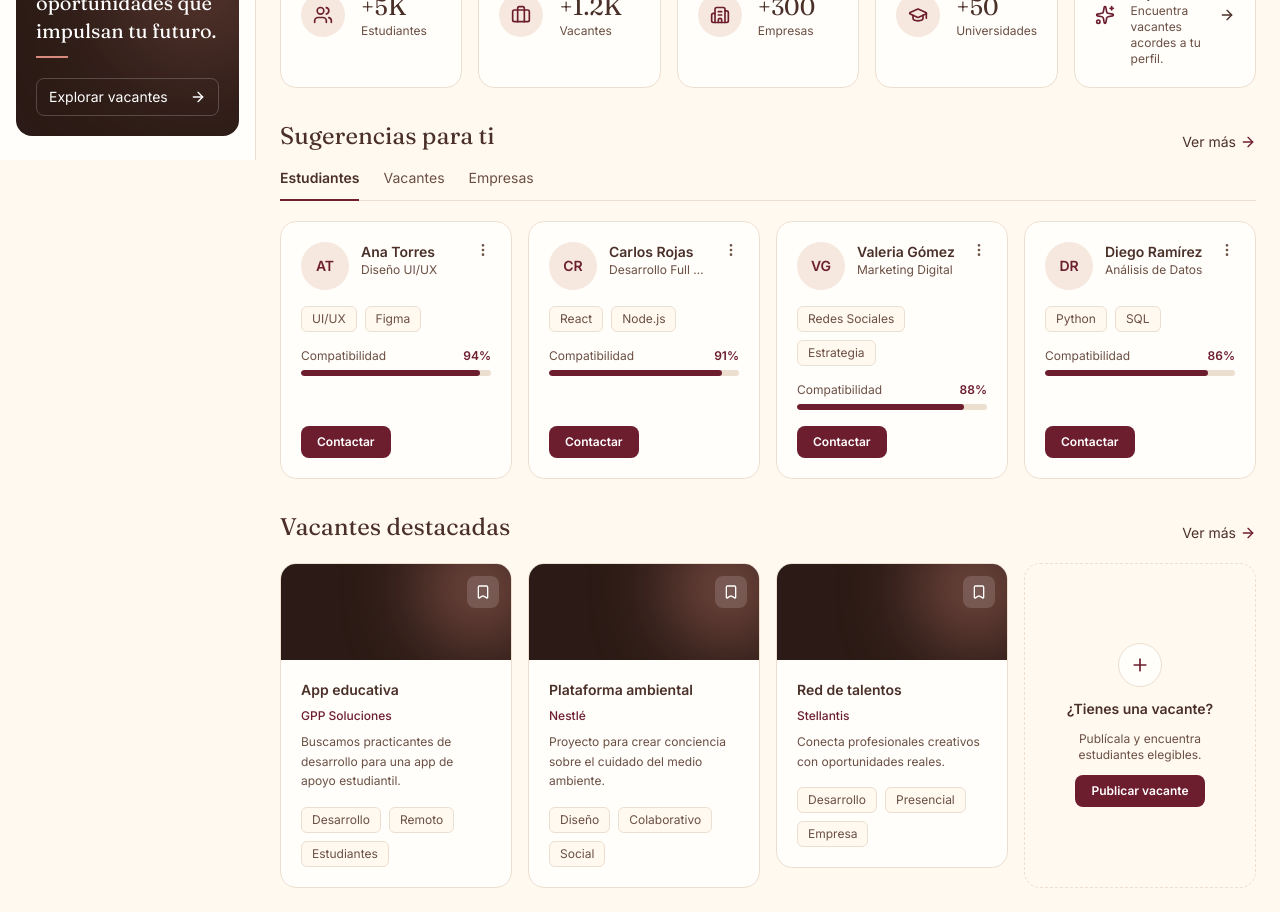
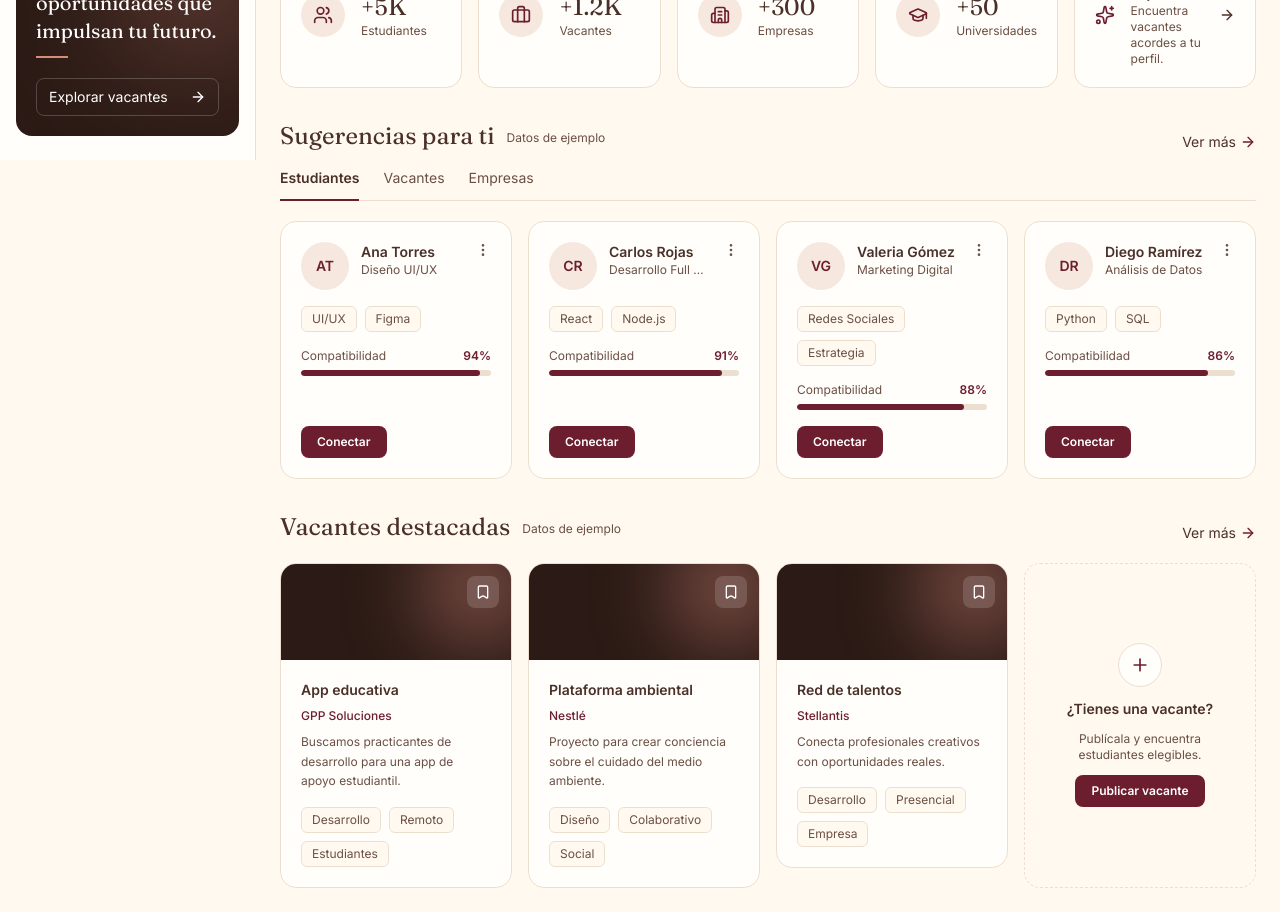
Before and after one commit to fhanyb3rry/linkea, a React (Vite) app in the folder frontend/: page /inicio in a window 1280 px wide. Shown: the part 640-1552 px from the top of the page. Built offline with nearby package versions, Linux system fonts and the light colour scheme; no server answers.

Commit message:
Botones funcionales: conectar, guardar, abrir vacantes y página Guardados
El panel usa datos reales de la API (con ejemplo de respaldo). Conectar y
guardar persisten en localStorage; las vacantes destacadas abren su detalle;
Vacantes acepta ?q= y se agrega /guardados.

```diff
--- a/frontend/src/App.jsx
+++ b/frontend/src/App.jsx
@@ -10,6 +10,7 @@ import Register from './pages/Register'
 import CrearPerfilEstudiante from './pages/CrearPerfilEstudiante'
 import PublicarVacante from './pages/PublicarVacante'
 import VacancyDetail from './pages/VacancyDetail'
+import Guardados from './pages/Guardados'
 
 export default function App() {
   return (
@@ -25,6 +26,7 @@ export default function App() {
         <Route path="vacantes/nueva" element={<PublicarVacante />} />
         <Route path="vacantes/:id" element={<VacancyDetail />} />
         <Route path="estudiantes" element={<Estudiantes />} />
+        <Route path="guardados" element={<Guardados />} />
         <Route path="perfil/crear" element={<CrearPerfilEstudiante />} />
       </Route>
     </Routes>
--- a/frontend/src/components/cards/StudentCard.jsx
+++ b/frontend/src/components/cards/StudentCard.jsx
@@ -1,4 +1,4 @@
-import { Clock, MapPin } from 'lucide-react'
+import { Check, Clock, MapPin } from 'lucide-react'
 import MatchBadge from './MatchBadge'
 
 const estados = {
@@ -16,7 +16,7 @@ function initials(name) {
     .toUpperCase()
 }
 
-export default function StudentCard({ student, matchPercentage }) {
+export default function StudentCard({ student, matchPercentage, connected = false, onToggleConnect }) {
   const { nombre, carrera, semestre, ubicacion, skills, estado, disponibilidad } = student
 
   return (
@@ -65,10 +65,14 @@ export default function StudentCard({ student, matchPercentage }) {
         </span>
         <button
           type="button"
-          title="Próximamente"
-          className="rounded-lg bg-brand px-4 py-2 font-body text-xs font-semibold text-on-brand transition-opacity hover:opacity-90"
+          aria-pressed={connected}
+          onClick={onToggleConnect}
+          className={`flex items-center gap-1.5 rounded-lg px-4 py-2 font-body text-xs font-semibold transition-opacity ${
+            connected ? 'border border-brand bg-brand-soft text-brand' : 'bg-brand text-on-brand hover:opacity-90'
+          }`}
         >
-          Contactar
+          {connected && <Check className="h-3.5 w-3.5" />}
+          {connected ? 'Conectado' : 'Conectar'}
         </button>
       </div>
     </article>
--- a/frontend/src/components/layout/Sidebar.jsx
+++ b/frontend/src/components/layout/Sidebar.jsx
@@ -19,7 +19,7 @@ const items = [
   { label: 'Postulaciones', icon: Send },
   { label: 'Mensajes', icon: MessageCircle },
   { label: 'Notificaciones', icon: Bell },
-  { label: 'Guardados', icon: Bookmark },
+  { to: '/guardados', label: 'Guardados', icon: Bookmark },
 ]
 
 const base = 'flex items-center gap-3 rounded-xl px-4 py-2.5 font-body text-sm font-medium transition-colors'
--- /dev/null
+++ b/frontend/src/hooks/useStoredSet.js
@@ -0,0 +1,32 @@
+import { useCallback, useState } from 'react'
+
+// Conjunto de ids guardado en localStorage (conexiones, vacantes guardadas).
+// Es solo del navegador: aún no hay cuentas ni persistencia en el backend.
+export default function useStoredSet(key) {
+  const [set, setSet] = useState(() => {
+    try {
+      return new Set(JSON.parse(localStorage.getItem(key) ?? '[]'))
+    } catch {
+      return new Set()
+    }
+  })
+
+  const toggle = useCallback(
+    (id) => {
+      setSet((prev) => {
+        const next = new Set(prev)
+        if (next.has(id)) next.delete(id)
+        else next.add(id)
+        try {
+          localStorage.setItem(key, JSON.stringify([...next]))
+        } catch {
+          // sin almacenamiento disponible: el cambio dura solo la sesión
+        }
+        return next
+      })
+    },
+    [key],
+  )
+
+  return [set, toggle]
+}
--- a/frontend/src/pages/Estudiantes.jsx
+++ b/frontend/src/pages/Estudiantes.jsx
@@ -2,6 +2,7 @@ import { useEffect, useMemo, useState } from 'react'
 import StudentCard from '../components/cards/StudentCard'
 import ListState from '../components/layout/ListState'
 import PageHeader from '../components/layout/PageHeader'
+import useStoredSet from '../hooks/useStoredSet'
 import { getStudents } from '../services/api'
 
 export default function Estudiantes() {
@@ -9,6 +10,7 @@ export default function Estudiantes() {
   const [error, setError] = useState(null)
   const [loading, setLoading] = useState(true)
   const [search, setSearch] = useState('')
+  const [connections, toggleConnection] = useStoredSet('linkea-connections')
   const [carrera, setCarrera] = useState('Todas')
 
   useEffect(() => {
@@ -80,7 +82,12 @@ export default function Estudiantes() {
       {!loading && !error && filtered.length > 0 && (
         <div className="grid gap-4 sm:grid-cols-2 xl:grid-cols-3">
           {filtered.map((student) => (
-            <StudentCard key={student.id} student={student} />
+            <StudentCard
+              key={student.id}
+              student={student}
+              connected={connections.has(student.id)}
+              onToggleConnect={() => toggleConnection(student.id)}
+            />
           ))}
         </div>
       )}
--- /dev/null
+++ b/frontend/src/pages/Guardados.jsx
@@ -0,0 +1,52 @@
+import { useEffect, useState } from 'react'
+import VacancyCard from '../components/cards/VacancyCard'
+import ListState from '../components/layout/ListState'
+import useStoredSet from '../hooks/useStoredSet'
+import { getVacancies } from '../services/api'
+
+export default function Guardados() {
+  const [vacancies, setVacancies] = useState([])
+  const [error, setError] = useState(null)
+  const [loading, setLoading] = useState(true)
+  const [saved, toggleSaved] = useStoredSet('linkea-saved')
+
+  useEffect(() => {
+    getVacancies()
+      .then(setVacancies)
+      .catch((err) => setError(err.message))
+      .finally(() => setLoading(false))
+  }, [])
+
+  const items = vacancies.filter((v) => saved.has(v.id))
+
+  return (
+    <section className="mx-auto flex w-full max-w-7xl flex-col gap-6 px-4 py-8 sm:px-6">
+      <header>
+        <h1 className="text-4xl font-medium">Guardados</h1>
+        <p className="mt-2 font-body text-sm text-muted">Las vacantes que marcaste para revisar después.</p>
+      </header>
+
+      <ListState
+        loading={loading}
+        error={error}
+        empty={!loading && !error && items.length === 0}
+        emptyText="Aún no has guardado ninguna vacante."
+        actionTo="/vacantes"
+        actionLabel="Explorar vacantes"
+      />
+
+      {!loading && !error && items.length > 0 && (
+        <div className="grid gap-4 sm:grid-cols-2 xl:grid-cols-3">
+          {items.map((vacancy) => (
+            <VacancyCard
+              key={vacancy.id}
+              vacancy={vacancy}
+              saved
+              onToggleSave={() => toggleSaved(vacancy.id)}
+            />
+          ))}
+        </div>
+      )}
+    </section>
+  )
+}
--- a/frontend/src/pages/Home.jsx
+++ b/frontend/src/pages/Home.jsx
@@ -1,4 +1,4 @@
-import { useState } from 'react'
+import { useEffect, useMemo, useState } from 'react'
 import { Link } from 'react-router-dom'
 import {
   ArrowRight,
@@ -15,6 +15,8 @@ import {
 import CountUp from '../components/home/CountUp'
 import Reveal from '../components/home/Reveal'
 import useInView from '../hooks/useInView'
+import useStoredSet from '../hooks/useStoredSet'
+import { getStudents, getVacancies } from '../services/api'
 import {
   featuredVacancies,
   stats,
@@ -26,9 +28,9 @@ import {
 const statIcons = { users: Users, briefcase: Briefcase, building: Building2, graduation: GraduationCap }
 
 const tabs = [
-  { id: 'estudiantes', label: 'Estudiantes', data: suggestedStudents, action: 'Contactar' },
-  { id: 'vacantes', label: 'Vacantes', data: suggestedVacancies, action: 'Postular' },
-  { id: 'empresas', label: 'Empresas', data: suggestedCompanies, action: 'Ver perfil' },
+  { id: 'estudiantes', label: 'Estudiantes' },
+  { id: 'vacantes', label: 'Vacantes' },
+  { id: 'empresas', label: 'Empresas' },
 ]
 
 const cardClass = 'rounded-2xl border border-line bg-surface'
@@ -190,15 +192,119 @@ function MatchBar({ value }) {
   )
 }
 
-function Suggestions() {
+
+// Datos del panel: reales desde la API; si no hay (backend apagado o vacío), se usan los de ejemplo.
+function useHomeData() {
+  const [data, setData] = useState({ students: [], vacancies: [], ready: false })
+
+  useEffect(() => {
+    Promise.allSettled([getStudents(), getVacancies()]).then(([s, v]) =>
+      setData({ students: s.value ?? [], vacancies: v.value ?? [], ready: true }),
+    )
+  }, [])
+
+  return useMemo(() => {
+    const { students, vacancies } = data
+    const empresas = [...new Map(vacancies.map((v) => [v.nombre_empresa, v])).values()]
+
+    const sugerencias = {
+      estudiantes: students.slice(0, 4).map((s) => ({
+        id: s.id,
+        nombre: s.nombre,
+        rol: `${s.carrera} · ${s.semestre}º semestre`,
+        skills: s.skills.slice(0, 3),
+      })),
+      vacantes: vacancies.slice(0, 4).map((v) => ({
+        id: v.id,
+        nombre: v.nombre_empresa,
+        rol: v.sector,
+        skills: v.requisitos.skills_clave.slice(0, 3),
+      })),
+      empresas: empresas.slice(0, 4).map((v) => ({
+        nombre: v.nombre_empresa,
+        rol: v.sector,
+        skills: [v.ubicacion.zona],
+      })),
+    }
+
+    const destacadas = vacancies.slice(0, 3).map((v) => ({
+      id: v.id,
+      titulo: v.nombre_empresa,
+      empresa: v.sector,
+      descripcion: `${v.ubicacion.zona} · ${v.horarios.horas_por_semana} hrs/semana · ${
+        v.estipendio.apoyo_economico ? `$${v.estipendio.monto} ${v.estipendio.moneda}` : 'Sin apoyo económico'
+      }`,
+      tags: v.requisitos.skills_clave.slice(0, 3),
+    }))
+
+    const fallback = {
+      estudiantes: sugerencias.estudiantes.length === 0,
+      vacantes: sugerencias.vacantes.length === 0,
+      empresas: sugerencias.empresas.length === 0,
+      destacadas: destacadas.length === 0,
+    }
+
+    return {
+      sugerencias: {
+        estudiantes: fallback.estudiantes ? suggestedStudents : sugerencias.estudiantes,
+        vacantes: fallback.vacantes ? suggestedVacancies : sugerencias.vacantes,
+        empresas: fallback.empresas ? suggestedCompanies : sugerencias.empresas,
+      },
+      destacadas: fallback.destacadas ? featuredVacancies : destacadas,
+      fallback,
+    }
+  }, [data])
+}
+
+const actionClass =
+  'mt-auto flex items-center gap-1.5 self-start rounded-lg px-4 py-2 font-body text-xs font-semibold transition-[transform,opacity,background-color] duration-200 hover:scale-105 active:scale-95'
+
+function CardAction({ tab, item, connected, onConnect }) {
+  if (tab === 'estudiantes') {
+    return (
+      <button
+        type="button"
+        aria-pressed={connected}
+        onClick={onConnect}
+        className={`${actionClass} ${
+          connected ? 'border border-brand bg-brand-soft text-brand' : 'bg-brand text-on-brand hover:opacity-90'
+        }`}
+      >
+        {connected && <Check className="animate-pop h-3.5 w-3.5" />}
+        {connected ? 'Conectado' : 'Conectar'}
+      </button>
+    )
+  }
+
+  const to =
+    tab === 'vacantes'
+      ? item.id
+        ? `/vacantes/${item.id}`
+        : '/vacantes'
+      : `/vacantes?q=${encodeURIComponent(item.nombre)}`
+
+  return (
+    <Link to={to} className={`${actionClass} bg-brand text-on-brand hover:opacity-90`}>
+      {tab === 'vacantes' ? 'Postular' : 'Ver vacantes'}
+    </Link>
+  )
+}
+
+function Suggestions({ data, fallback }) {
   const [active, setActive] = useState('estudiantes')
-  const tab = tabs.find((t) => t.id === active)
+  const [connections, toggleConnection] = useStoredSet('linkea-connections')
+  const items = data[active]
 
   return (
     <Reveal>
       <section>
         <div className="flex items-end justify-between">
-          <h2 className="text-2xl">Sugerencias para ti</h2>
+          <h2 className="text-2xl">
+            Sugerencias para ti
+            {fallback[active] && (
+              <span className="ml-3 align-middle font-body text-xs font-normal text-muted">Datos de ejemplo</span>
+            )}
+          </h2>
           <Link
             to={active === 'estudiantes' ? '/estudiantes' : '/vacantes'}
             className="group flex items-center gap-1 font-body text-sm text-ink hover:text-brand"
@@ -229,9 +335,11 @@ function Suggestions() {
 
         {/* key: al cambiar de pestaña se vuelve a montar y las tarjetas entran en cascada */}
         <div key={active} className="mt-5 grid gap-4 sm:grid-cols-2 xl:grid-cols-4">
-          {tab.data.map((item, i) => (
+          {items.map((item, i) => {
+            const id = item.id ?? item.nombre
+            return (
               <article
-              key={item.nombre}
+                key={id}
                 className={`${cardClass} ${liftClass} animate-fade-in-up flex flex-col gap-4 p-5`}
                 style={{ animationDelay: `${i * 80}ms` }}
               >
@@ -259,14 +367,15 @@ function Suggestions() {
                     <MatchBar value={item.match} />
                   </div>
                 )}
-              <button
-                type="button"
-                className="mt-auto self-start rounded-lg bg-brand px-4 py-2 font-body text-xs font-semibold text-on-brand transition-[transform,opacity] duration-200 hover:scale-105 hover:opacity-90 active:scale-95"
-              >
-                {tab.action}
-              </button>
+                <CardAction
+                  tab={active}
+                  item={item}
+                  connected={connections.has(id)}
+                  onConnect={() => toggleConnection(id)}
+                />
               </article>
-          ))}
+            )
+          })}
         </div>
       </section>
     </Reveal>
@@ -275,24 +384,32 @@ function Suggestions() {
 
 function FeaturedCard({ vacancy, saved, onToggle }) {
   return (
-    <article className={`${cardClass} ${liftClass} group overflow-hidden`}>
+    <article className={`${cardClass} ${liftClass} group relative overflow-hidden`}>
       <div className="relative h-24 overflow-hidden bg-night">
         <div className="absolute -right-6 -top-8 h-28 w-28 rounded-full bg-salmon/50 blur-2xl transition-transform duration-700 group-hover:-translate-x-10 group-hover:translate-y-6 group-hover:scale-150" />
+      </div>
       <button
         type="button"
         aria-label={saved ? 'Quitar de guardados' : 'Guardar vacante'}
         aria-pressed={saved}
         onClick={onToggle}
-          className="absolute right-3 top-3 flex h-8 w-8 items-center justify-center rounded-lg bg-white/15 text-white backdrop-blur transition-colors hover:bg-white/25"
+        className="absolute right-3 top-3 z-10 flex h-8 w-8 items-center justify-center rounded-lg bg-white/15 text-white backdrop-blur transition-colors hover:bg-white/25"
       >
         <Bookmark
           key={String(saved)}
           className={`h-4 w-4 ${saved ? 'animate-pop fill-current text-salmon' : ''}`}
         />
       </button>
-      </div>
       <div className="flex flex-col gap-2 p-5">
-        <h3 className="font-body text-sm font-semibold text-ink">{vacancy.titulo}</h3>
+        <h3 className="font-body text-sm font-semibold text-ink">
+          {/* el enlace cubre toda la tarjeta; el botón de guardar queda por encima */}
+          <Link
+            to={vacancy.id ? `/vacantes/${vacancy.id}` : '/vacantes'}
+            className="after:absolute after:inset-0 focus-visible:outline-none"
+          >
+            {vacancy.titulo}
+          </Link>
+        </h3>
         <p className="font-body text-xs font-medium text-brand">{vacancy.empresa}</p>
         <p className="font-body text-xs leading-relaxed text-muted">{vacancy.descripcion}</p>
         <div className="mt-2 flex flex-wrap gap-2">
@@ -305,23 +422,19 @@ function FeaturedCard({ vacancy, saved, onToggle }) {
   )
 }
 
-function Featured() {
-  const [saved, setSaved] = useState(() => new Set())
-
-  function toggle(titulo) {
-    setSaved((prev) => {
-      const next = new Set(prev)
-      if (next.has(titulo)) next.delete(titulo)
-      else next.add(titulo)
-      return next
-    })
-  }
+function Featured({ vacancies, fallback }) {
+  const [saved, toggleSaved] = useStoredSet('linkea-saved')
 
   return (
     <section>
       <Reveal>
         <div className="flex items-end justify-between">
-          <h2 className="text-2xl">Vacantes destacadas</h2>
+          <h2 className="text-2xl">
+            Vacantes destacadas
+            {fallback && (
+              <span className="ml-3 align-middle font-body text-xs font-normal text-muted">Datos de ejemplo</span>
+            )}
+          </h2>
           <Link to="/vacantes" className="group flex items-center gap-1 font-body text-sm text-ink hover:text-brand">
             Ver más
             <ArrowRight className="h-4 w-4 text-brand transition-transform duration-300 group-hover:translate-x-1" />
@@ -330,13 +443,16 @@ function Featured() {
       </Reveal>
 
       <div className="mt-5 grid gap-4 md:grid-cols-2 xl:grid-cols-4">
-        {featuredVacancies.map((v, i) => (
-          <Reveal key={v.titulo} delay={i * 100}>
-            <FeaturedCard vacancy={v} saved={saved.has(v.titulo)} onToggle={() => toggle(v.titulo)} />
+        {vacancies.map((v, i) => {
+          const id = v.id ?? v.titulo
+          return (
+            <Reveal key={id} delay={i * 100}>
+              <FeaturedCard vacancy={v} saved={saved.has(id)} onToggle={() => toggleSaved(id)} />
             </Reveal>
-        ))}
+          )
+        })}
 
-        <Reveal delay={featuredVacancies.length * 100}>
+        <Reveal delay={vacancies.length * 100}>
           <div className="group flex h-full flex-col items-center justify-center gap-3 rounded-2xl border border-dashed border-line p-6 text-center transition-colors duration-300 hover:border-brand hover:bg-brand-soft/40">
             <span className="flex h-11 w-11 items-center justify-center rounded-full border border-line bg-surface text-brand transition-transform duration-500 group-hover:rotate-90">
               <Plus className="h-5 w-5" />
@@ -357,12 +473,14 @@ function Featured() {
 }
 
 export default function Home() {
+  const { sugerencias, destacadas, fallback } = useHomeData()
+
   return (
     <div className="mx-auto flex max-w-7xl flex-col gap-8 px-4 py-6 sm:px-6">
       <Hero />
       <StatsRow />
-      <Suggestions />
-      <Featured />
+      <Suggestions data={sugerencias} fallback={fallback} />
+      <Featured vacancies={destacadas} fallback={fallback.destacadas} />
     </div>
   )
 }
```
Also changed, not shown: frontend/src/components/cards/VacancyCard.jsx (+9 -6 lines), frontend/src/pages/VacancyDetail.jsx (+11 -5 lines), frontend/src/pages/Vacantes.jsx (+11 -2 lines). Lines whose indentation alone changed are shown as unchanged.
